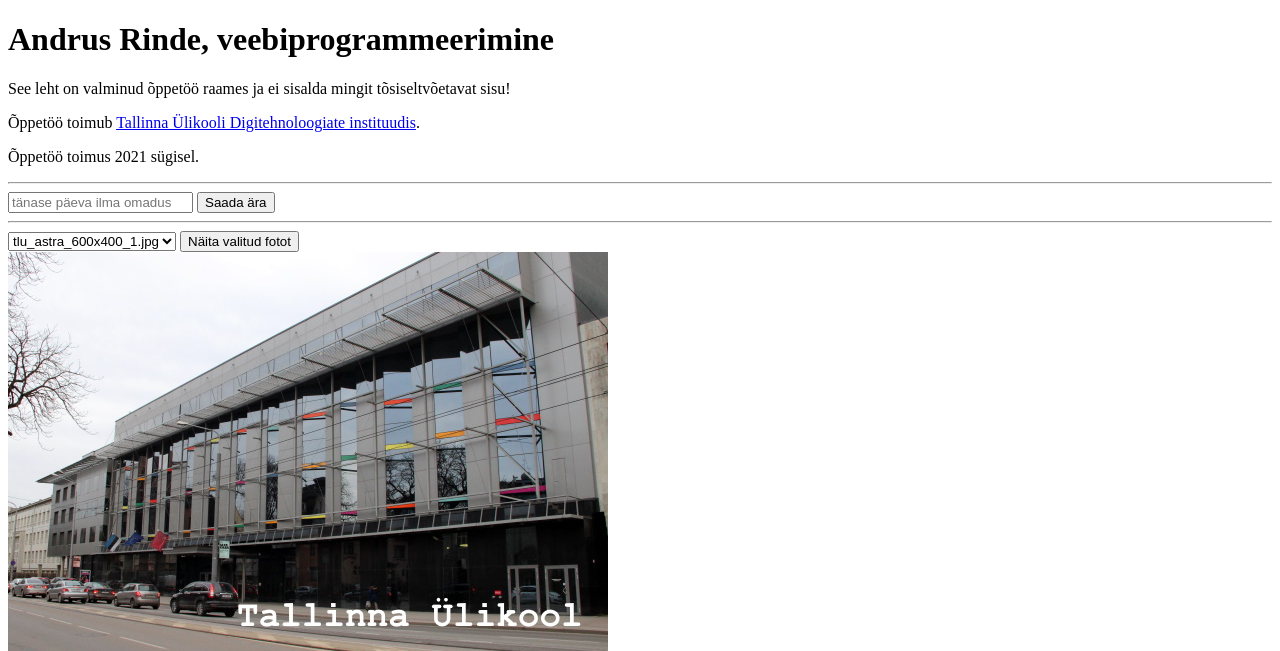
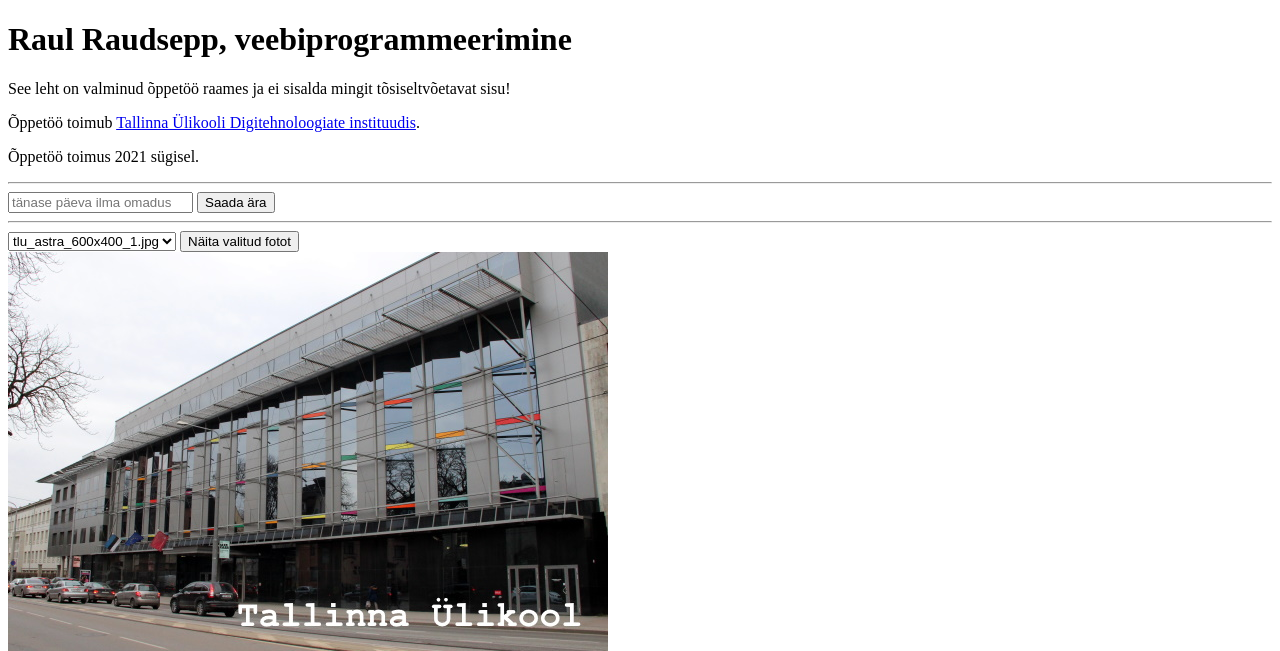
Before and after one commit to rauldsepp/vp2021, a PHP site: page /page2.php in a window 1280 px wide. Shown: the top 651 px of the page. Run offline with PHP 8.4, Linux system fonts and the light colour scheme.

Commit message:
kolmas kodutöö

```diff
--- a/page2.php
+++ b/page2.php
@@ -1,5 +1,5 @@
 <?php
-	$author_name = "Andrus Rinde";
+	$author_name = "Raul Raudsepp";
 
 	//vaatan, mida POST meetodil saadeti
 	//var_dump($_POST);
```
